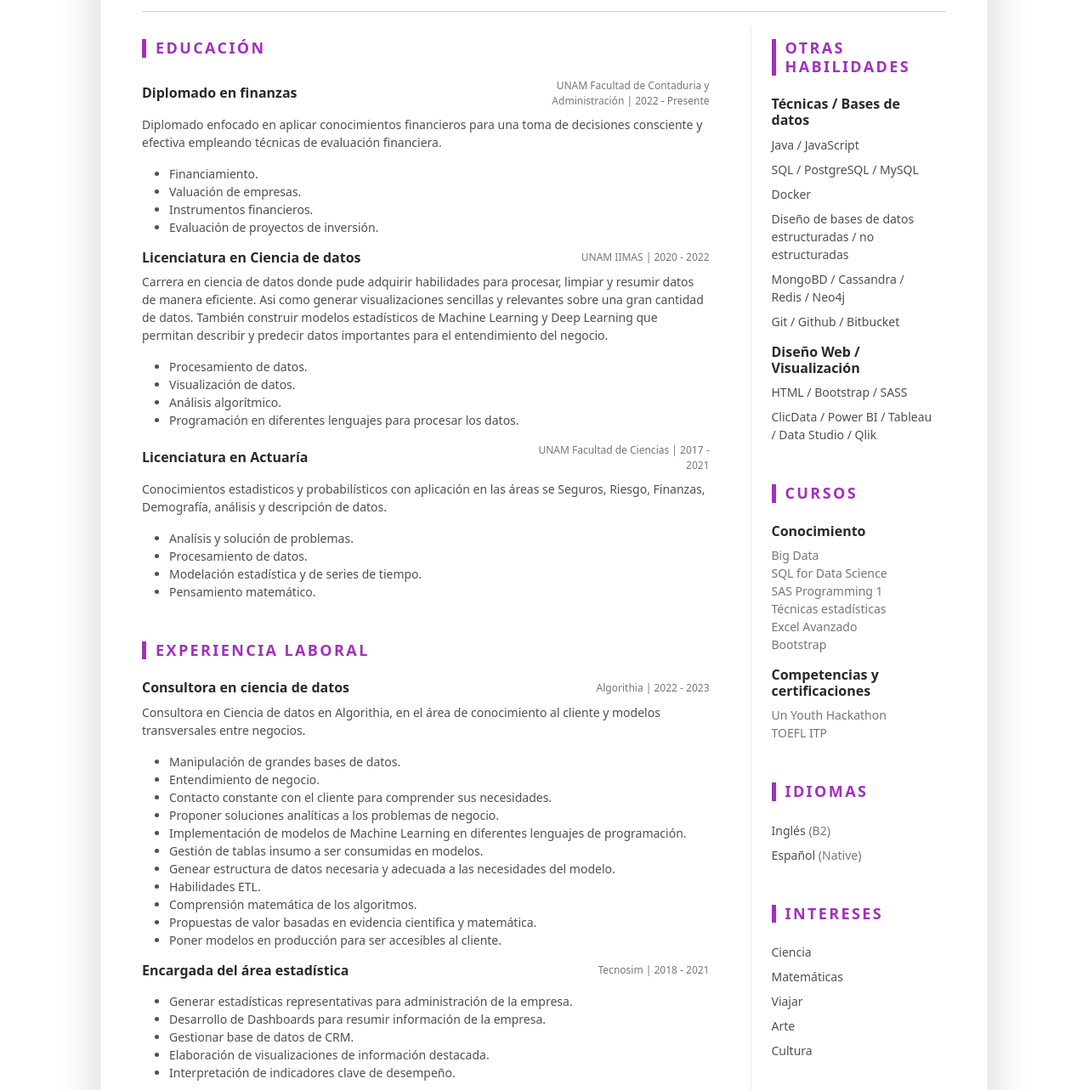
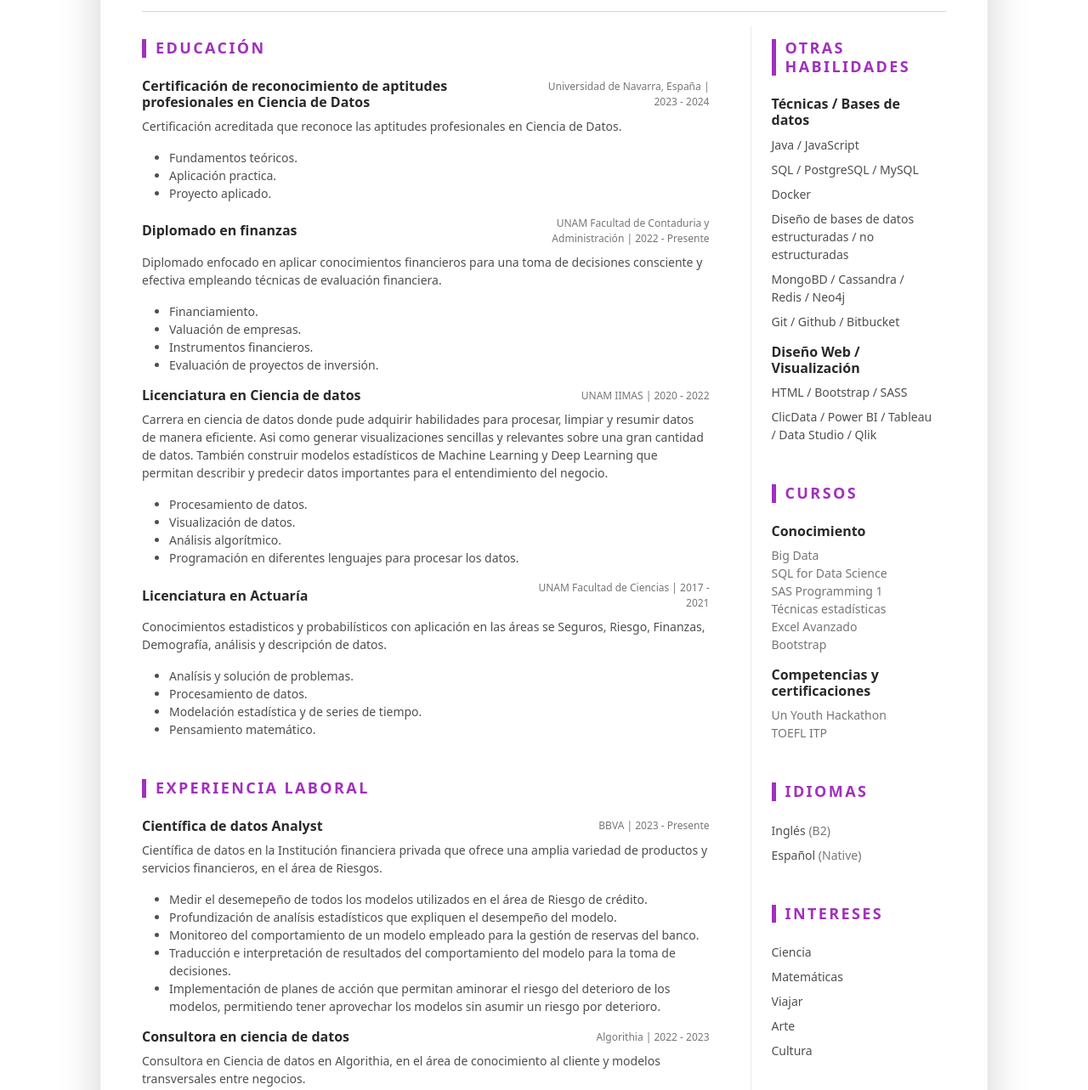
Before and after one commit to Pamela-ruiz9/Pamela-ruiz9.github.io, a website: page cv.html in a window 1280 px wide. Shown: the part 419-1702 px from the top of the page at 85% size. Drawn offline with Linux system fonts and the light colour scheme.

Commit message:
Cambios en CV

```diff
--- a/cv.html
+++ b/cv.html
@@ -76,6 +76,23 @@
 								<h3 class="text-uppercase resume-section-heading mb-4">Educación</h3>
 								<div class="item mb-3">
 									<div class="item-heading row align-items-center mb-2">
+										<h4 class="item-title col-12 col-md-6 col-lg-8 mb-2 mb-md-0">Certificación de reconocimiento de aptitudes profesionales en Ciencia de Datos</h4>
+										<div class="item-meta col-12 col-md-6 col-lg-4 text-muted text-start text-md-end">Universidad de Navarra, España | 2023 - 2024
+										</div>
+
+									</div>
+									<div class="item-content">
+										<p>Certificación acreditada que reconoce las aptitudes profesionales en Ciencia de Datos.
+										</p>
+										<ul class="resume-list">
+											<li>Fundamentos teóricos.</li>
+											<li>Aplicación practica.</li>
+											<li>Proyecto aplicado.</li>
+										</ul>
+									</div>
+								</div>
+								<div class="item mb-3">
+									<div class="item-heading row align-items-center mb-2">
 										<h4 class="item-title col-12 col-md-6 col-lg-8 mb-2 mb-md-0">Diplomado en finanzas</h4>
 										<div class="item-meta col-12 col-md-6 col-lg-4 text-muted text-start text-md-end">UNAM Facultad de Contaduria y Administración | 2022 - Presente
 										</div>
@@ -133,7 +150,25 @@
 							<section class="work-section py-3">
 								<h3 class="text-uppercase resume-section-heading mb-4">Experiencia Laboral</h3>
 
+								<div class="item mb-3">
+									<div class="item-heading row align-items-center mb-2">
+										<h4 class="item-title col-12 col-md-6 col-lg-8 mb-2 mb-md-0">Científica de datos Analyst</h4>
+										<div class="item-meta col-12 col-md-6 col-lg-4 text-muted text-start text-md-end">BBVA | 2023 - Presente
+										</div>
+										</div>
+									<div class="item-content">
+										<p>Científica de datos en la Institución financiera privada que ofrece una amplia variedad de productos y servicios
+											financieros, en el área de Riesgos.</p>
 
+										<ul class="resume-list">
+											<li>Medir el desemepeño de todos los modelos utilizados en el área de Riesgo de crédito.</li>
+											<li>Profundización de analísis estadísticos que expliquen el desempeño del modelo.</li>
+											<li>Monitoreo del comportamiento de un modelo empleado para la gestión de reservas del banco.</li>
+											<li>Traducción e interpretación de resultados del comportamiento del modelo para la toma de decisiones.</li>
+											<li>Implementación de planes de acción que permitan aminorar el riesgo del deterioro de los modelos, permitiendo tener aprovechar los modelos sin asumir un riesgo por deterioro.</li>
+										</ul>
+									</div>
+								</div>
 								<div class="item mb-3">
 									<div class="item-heading row align-items-center mb-2">
 										<h4 class="item-title col-12 col-md-6 col-lg-8 mb-2 mb-md-0">Consultora en ciencia de datos</h4>
@@ -164,10 +199,9 @@
 										<h4 class="item-title col-12 col-md-6 col-lg-8 mb-2 mb-md-0">Encargada del área estadística</h4>
 										<div class="item-meta col-12 col-md-6 col-lg-4 text-muted text-start text-md-end">Tecnosim | 2018 - 2021
 										</div>
-
 									</div>
 									<div class="item-content">
-										<p></p>
+										<p>Comercializadora de artículo tecnológicos en el área biomédica.</p>
 										<ul class="resume-list">
 											<li>Generar estadísticas representativas para administración de la empresa.</li>
 											<li>Desarrollo de Dashboards para resumir información de la empresa.</li>
```
